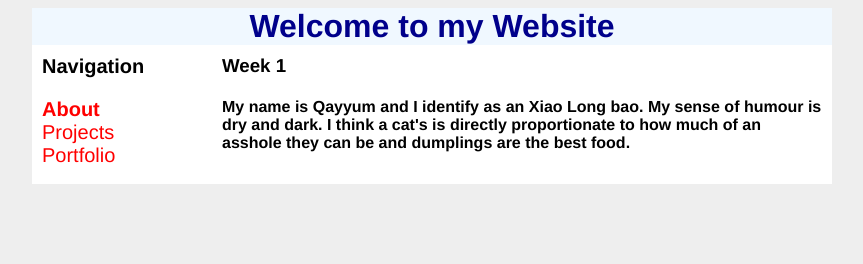
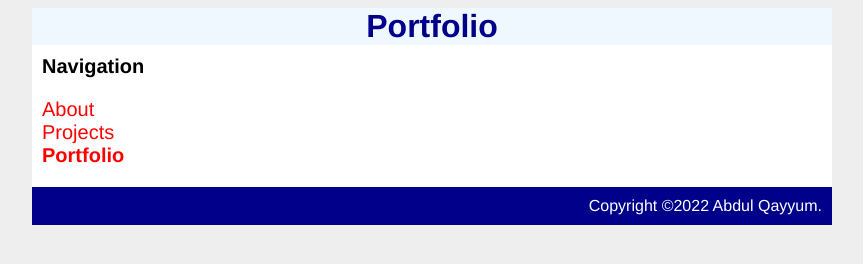
Before and after one commit to Qxyyum/Qayyum-DFAB, a plain HTML site: page projects.html in a window 1280 px wide. Shown: the whole page, without its empty margins (208-1071 px from the left). Drawn offline with Linux system fonts and the light colour scheme.

Commit message:
Update projects.html

```diff
--- a/projects.html
+++ b/projects.html
@@ -1,12 +1,12 @@
 <!DOCTYPE html>
 <head>
     <title> Qayyum's Website</title>
-    <link rel="stylesheet" type="text/css" href="styleprojects.css" />
+    <link rel="stylesheet" type="text/css" href="styleportfolio.css"/>
 </head>
 <body>
     <div id="container">
         <div id="header">
-            <h1> Welcome to my Website </h1>
+            <h1> Portfolio </h1>
         </div>
 
         <div id="content">
@@ -14,25 +14,17 @@
                 <h3>Navigation</h3>
                 <nav>
                     <ul>
-                        <li><a class="selected" href="index.html">About</a></li>
+                        <li><a href="index.html">About</a></li>
                         <li><a href="projects.html">Projects</a></li>
-                        <li><a href="portfolio.html">Portfolio</a></li>
+                        <li><a class="selected" href="portfolio.html">Portfolio</a></li>
                     </ul>
                 </nav>
             </div>
-            <div id="week 1">
-                <h3>Week 1</h3>
-            </div>
 
-            <div id="abouttxt">
-                <h4>
-                    My name is Qayyum and I identify as an Xiao Long bao.
-                    My sense of humour is dry and dark. I think a cat's is
-                    directly proportionate to how much of an asshole they
-                    can be and dumplings are the best food.
-                </h4>
-            </div>
 
         </div>
+        <div id="footer">
+            Copyright &copy;2022 Abdul Qayyum.
+        </div>
 </body>
- </head>
+</head>
```
